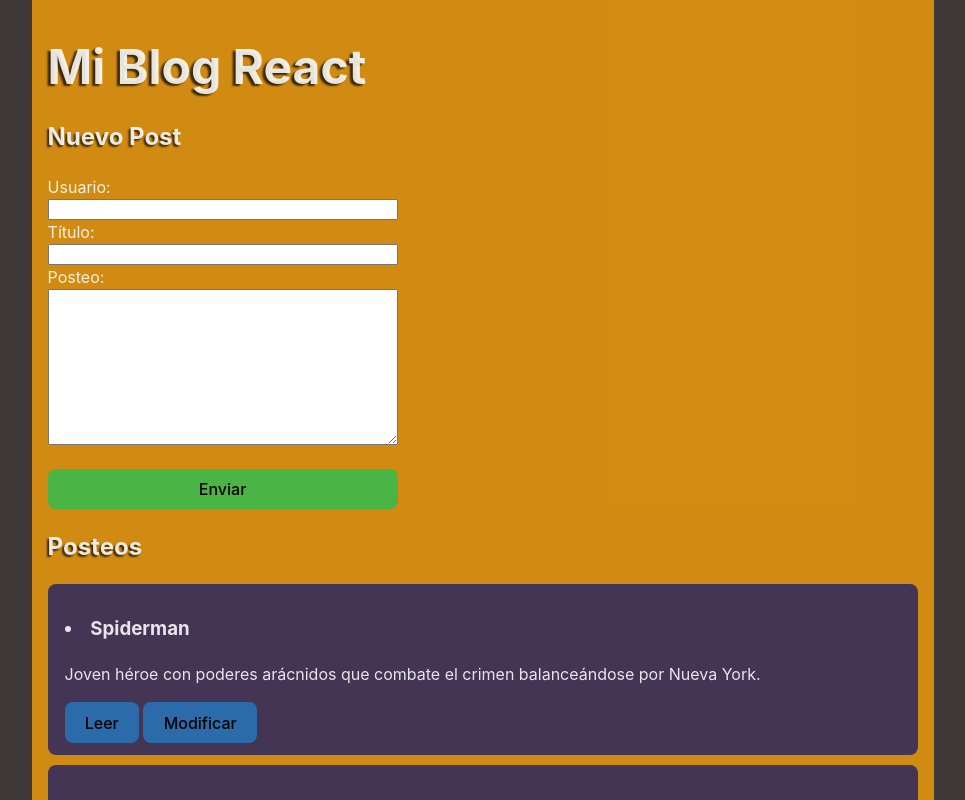
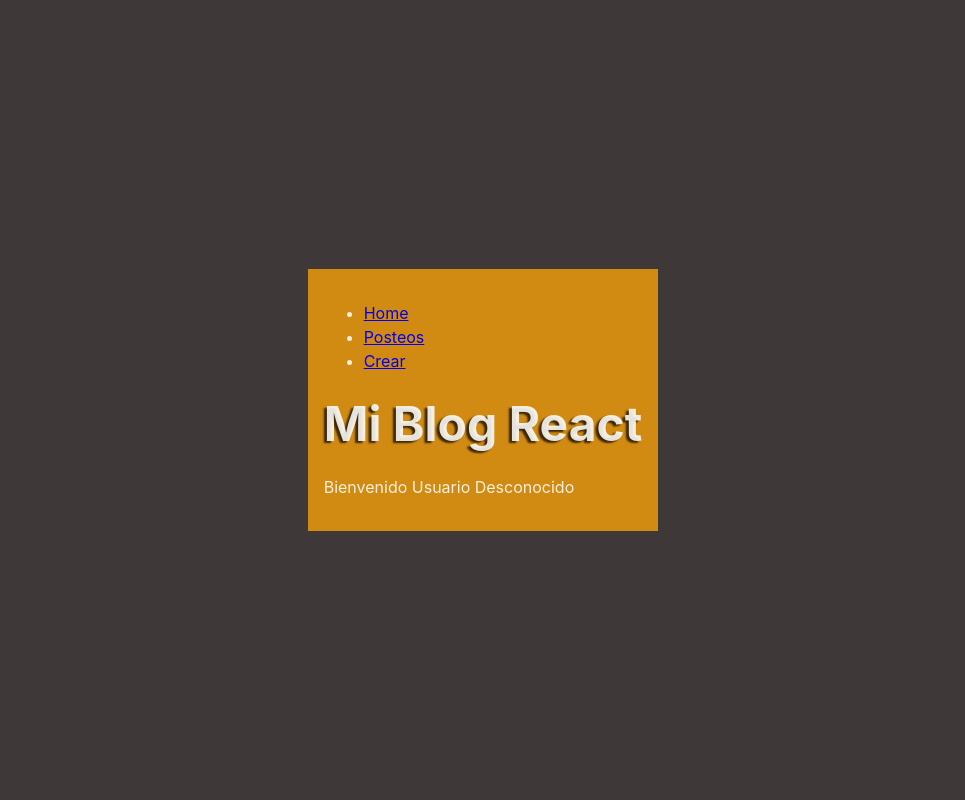
Before and after one commit to mhasmat/miblog-react, a React (Vite) app: page / in a window 1280 px wide. Shown: the top 800 px of the page, without its empty margins (157-1122 px from the left). Built offline with nearby package versions, Linux system fonts and the light colour scheme.

Commit message:
avance U4

```diff
--- a/package.json
+++ b/package.json
@@ -12,7 +12,8 @@
   "dependencies": {
     "@vitejs/plugin-react-swc": "^3.7.0",
     "react": "^18.3.1",
-    "react-dom": "^18.3.1"
+    "react-dom": "^18.3.1",
+    "react-router-dom": "^6.26.1"
   },
   "devDependencies": {
     "@eslint/js": "^9.9.0",
--- a/src/App.jsx
+++ b/src/App.jsx
@@ -1,13 +1,13 @@
 import './App.css'
-import Posteos from './components/Posteos'
+import RouterPrincipal from './routes/RouterPrincipal'
 
 function App() {
 
 
   return (
     <>
-      <h1>Mi Blog React</h1>
-      <Posteos />
+      <RouterPrincipal />
+      {/* <Posteos /> */}
 
     </>
   )
--- /dev/null
+++ b/src/routes/Navbar.jsx
@@ -0,0 +1,22 @@
+import { NavLink } from "react-router-dom";
+
+const Navbar = () => {
+  return (
+        <nav>
+            <ul>
+                <li>
+                    <NavLink to={'/'} className={({isActive}) => (isActive ? "active" : "")}> Home</NavLink>
+                </li>
+                <li>
+                    <NavLink to={'/posteos'} className={({isActive}) => (isActive ? "active" : "")}> Posteos</NavLink>
+                </li>
+                <li>
+                    <NavLink to={'/crear'} className={({isActive}) => (isActive ? "active" : "")}> Crear</NavLink>
+                </li>
+            </ul>
+        </nav>
+
+  )
+}
+
+export default Navbar
--- /dev/null
+++ b/src/routes/RouterPrincipal.jsx
@@ -0,0 +1,23 @@
+import {
+    BrowserRouter, Routes, Route
+} from "react-router-dom";
+import Home from "../views/Home";
+import Posteos from "../components/Posteos";
+import Navbar from "./Navbar";
+
+const RouterPrincipal = () => {
+  return (
+    <BrowserRouter>
+        <Navbar />
+        <Routes>
+            <Route path="/" element={<Home />} />
+            <Route path="/posteos" element={<Posteos />} />
+            <Route path="/crear" element="" />
+
+            <Route path="*" element="Error404" />
+        </Routes>
+    </BrowserRouter>
+  )
+}
+
+export default RouterPrincipal;
--- /dev/null
+++ b/src/views/Home.jsx
@@ -0,0 +1,18 @@
+// import { Link } from "react-router-dom"
+
+const Home = () => {
+  return (
+    <div>
+        <h1>Mi Blog React</h1>
+        <p>Bienvenido Usuario Desconocido</p>
+
+        {/* <Link to="/posteos">
+            <button>
+                <h4>Ver Posteos</h4>
+            </button>
+        </Link> */}
+    </div>
+  )
+}
+
+export default Home
```
Also changed, not shown: 1 other file (tests, documents, lock files or other folders).
